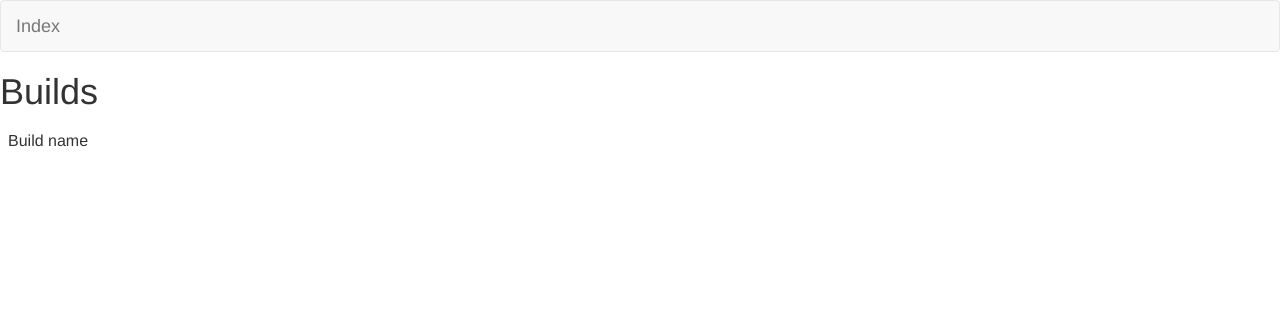
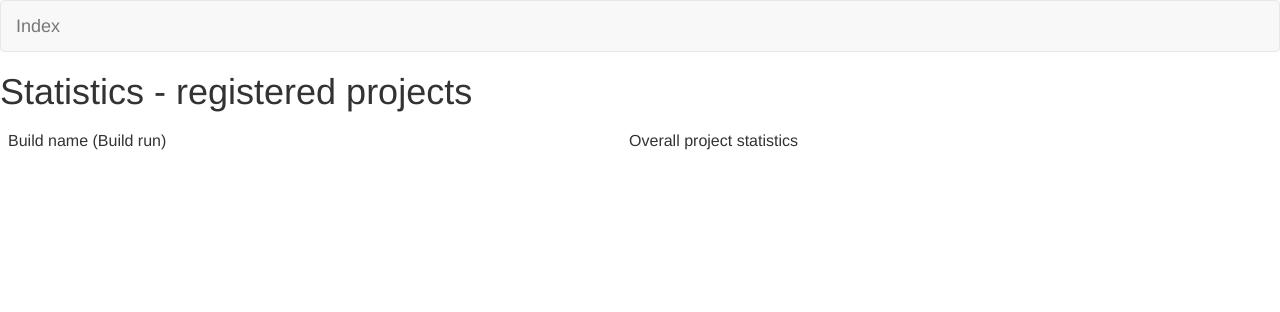
Before and after one commit to stengvac/cucumber-sem, a Django app: page /cucumber/statistics/overview in a window 1280 px wide. Shown: the top 312 px of the page. Run offline with Django 3.2, Linux system fonts and the light colour scheme; some libraries are stand-ins or nearby versions.

Commit message:
Model migration and template upgrades

```diff
--- a/cucumber_reporting/settings.py
+++ b/cucumber_reporting/settings.py
@@ -78,7 +78,7 @@ WSGI_APPLICATION = 'cucumber_reporting.wsgi.application'
 DATABASES = {
     'default': {
         'ENGINE': 'django.db.backends.sqlite3',
-        'NAME': os.path.join(BASE_DIR, 'db.sqlite3'),
+        'NAME': os.path.join(BASE_DIR, 'db.sqlite31'),
     }
 }
 
--- a/cucumber_reports/dao.py
+++ b/cucumber_reports/dao.py
@@ -55,7 +55,7 @@ def find_n_build_runs(times):
     :param times: max number of builds per project to include in results
     :return: list with project name and sublist with its found build runs
     """
-    runs = models.BuildRun.objects.all().order_by('build_name').order_by('build_number')
+    runs = models.BuildRun.objects.all()
 
     return convert_last_n_build_runs(runs, times)
 
--- a/cucumber_reports/templates/statistics/build_statistics.html
+++ b/cucumber_reports/templates/statistics/build_statistics.html
@@ -4,7 +4,7 @@
 {% block content %}
     <h1>Build statistics</h1>
 
-   <dl>
+   <dl class="dl-horizontal">
         <dt>Name</dt>
         <dd>{{ build.metadata.name }}</dd>
 
@@ -18,7 +18,7 @@
     <table class="table">
         <thead>
             <tr>
-                <th>Name</th>
+                <th>Feature name</th>
                 <th>Step definitions</th>
                 <th>Step runs/Passed</th>
             </tr>
--- a/cucumber_reports/templates/statistics/overview_allbuild.html
+++ b/cucumber_reports/templates/statistics/overview_allbuild.html
@@ -2,13 +2,12 @@
 {% load filters %}
 
 {% block content %}
-    <h1>Builds</h1>
+    <h1>Statistics - registered projects</h1>
     <table class="table">
     <thead>
     <tr>
-        <td>Build name</td>
-        <td></td>
-        <td></td>
+        <td>Build name (Build run)</td>
+        <td>Overall project statistics</td>
     </tr>
     </thead>
     {% for build in builds %}
@@ -25,7 +24,7 @@
                     </ul>
         </td>
         <td>
-            <a href="{% url 'statistics_overall' name=build.name %}">Overall statistics</a>
+            <a href="{% url 'statistics_overall' name=build.name %}">Overall statistics for  {{ build.name }}</a>
         </td>
         </tr>
     {% endfor %}
--- a/cucumber_reports/urls.py
+++ b/cucumber_reports/urls.py
@@ -6,8 +6,8 @@ urlpatterns = [
 
     #Reports
     url(r'reports/overview', views.ReportsOverView.as_view(), name='reports_overview'),
-    url(r'reports/build/(?P<name>[\w]+)/(?P<number>[\w]+)/$', views.BuildDetailReportView.as_view(), name='reports_build_detail'),
-    url(r'reports/feature/(?P<build_name>[\w-]+)/(?P<build_number>[\w|\W]+)/(?P<feature>[\w|\W]+)/$',
+    url(r'reports/build/(?P<name>[\w|\W]+)/(?P<number>[\w|\W]+)/$', views.BuildDetailReportView.as_view(), name='reports_build_detail'),
+    url(r'reports/feature/(?P<build_name>[\w|\W]+)/(?P<build_number>[\w|\W]+)/(?P<feature>[\w|\W]+)/$',
         views.FeatureReportView.as_view(), name='reports_feature_detail'),
 
     #Statistics
--- a/cucumber_reports/view_models.py
+++ b/cucumber_reports/view_models.py
@@ -221,7 +221,7 @@ class FeatureStatistic:
     """
     View model for: Feature statistics.
     """
-    def __init__(self, name, step_cnt, step_run_cnt, step_passed_cnt):
+    def __init__(self, name, step_cnt, step_run_cnt, step_passed_cnt, scenario_definitions, scenario_runs):
         """
 
         :param name: feature name
@@ -234,7 +234,8 @@ class FeatureStatistic:
         self.step_run_cnt = step_run_cnt
         self.step_passed_cnt = step_passed_cnt
         self.step_failed_cnt = step_run_cnt - step_passed_cnt
-        self.scenario_def_cnt = None
+        self.scenario_def_cnt = scenario_definitions
+        self.scenario_run_cnt = scenario_runs
 
     def passed(self):
         """Feature passed if number of steps runs eq number of passed steps"""
--- /dev/null
+++ b/runtime.txt
@@ -0,0 +1 @@
+python-3.6.0
```
Also changed, not shown: cucumber_reports/converters.py (+6 -2 lines), cucumber_reports/models.py (+7 -0 lines), requirements.txt (added, +9 -0 lines), cucumber_reports/migrations/0001_initial.py, db.sqlite3 (deleted).
